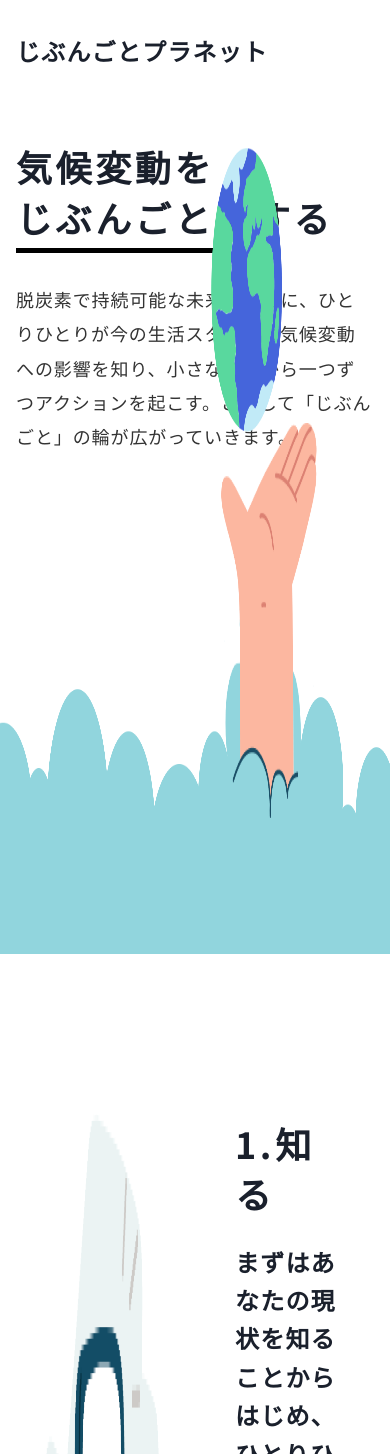
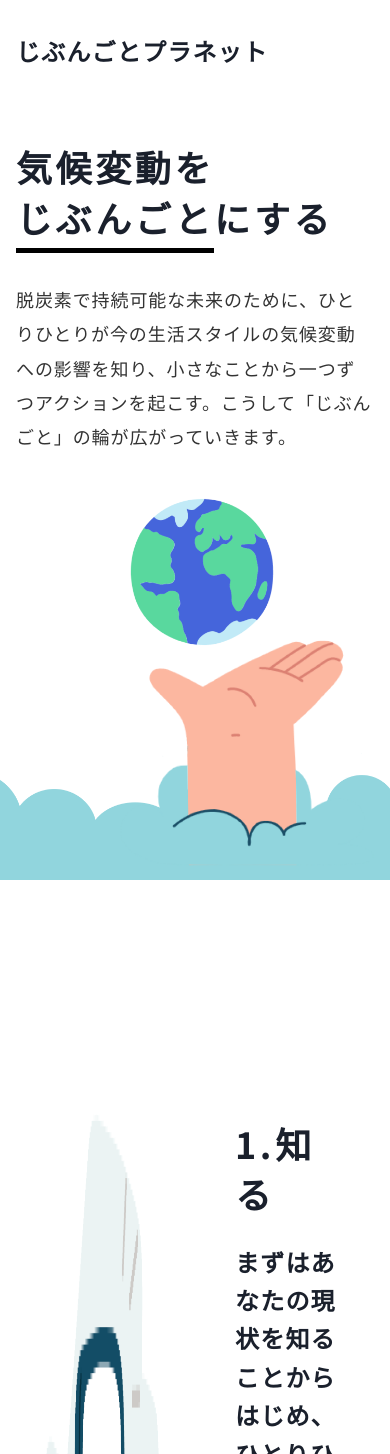
Before and after one commit to codeforjapan/JibungotoPlanet, a Next.js app: page / in a window 390 px wide. Shown: the top 1454 px of the page. Built offline with nearby package versions, Linux system fonts and the light colour scheme.

Commit message:
chore: added useMedia query on index page

```diff
--- a/pages/index.tsx
+++ b/pages/index.tsx
@@ -1,5 +1,5 @@
 import { FC } from 'react'
-import { Container } from '@chakra-ui/react'
+import { Container, useMediaQuery } from '@chakra-ui/react'
 import HomeCaptionSection from 'components/organisms/homes/HomeCaptionSection/HomeCaptionSection'
 import HomeChangeSection from 'components/organisms/homes/HomeChangeSection/HomeChangeSection'
 import HomeFooter from 'components/organisms/homes/HomeFooter/HomeFooter'
@@ -9,11 +9,12 @@ import HomeLookBackSection from 'components/organisms/homes/HomeLookBackSection/
 import styles from 'styles/Home.module.scss'
 
 const Home: FC = () => {
+  const [isMobile] = useMediaQuery("(max-width: 480px)");
   const maxW = '1280px'
 
   return (
     <div>
-      <HomeHeader />
+      <HomeHeader sp={isMobile} />
       <Container maxW={maxW} centerContent py={12} my={5}>
         <HomeKnowSection className={styles['home__section']} />
         <HomeLookBackSection className={styles['home__section']} />
```
